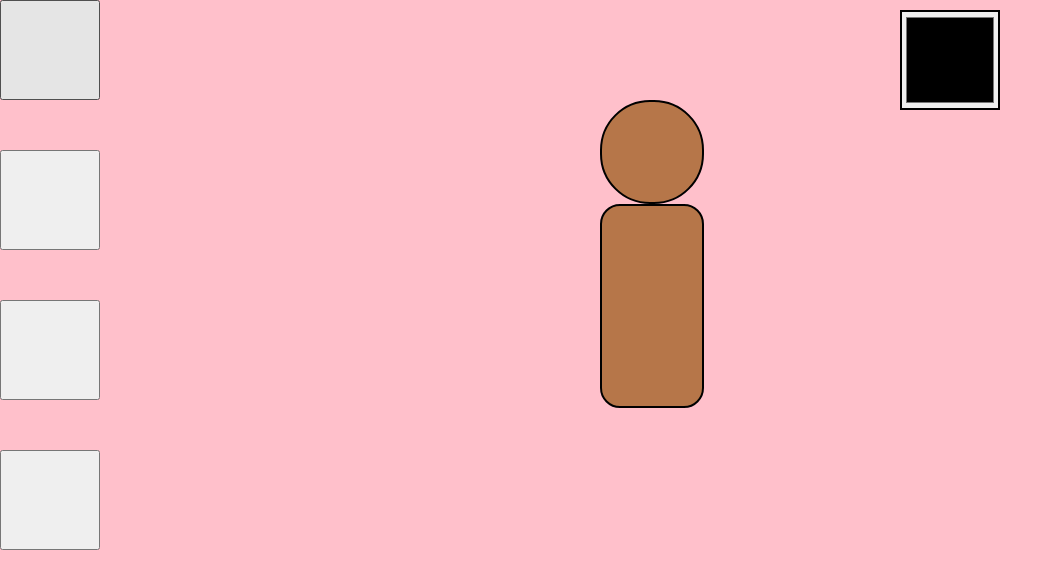
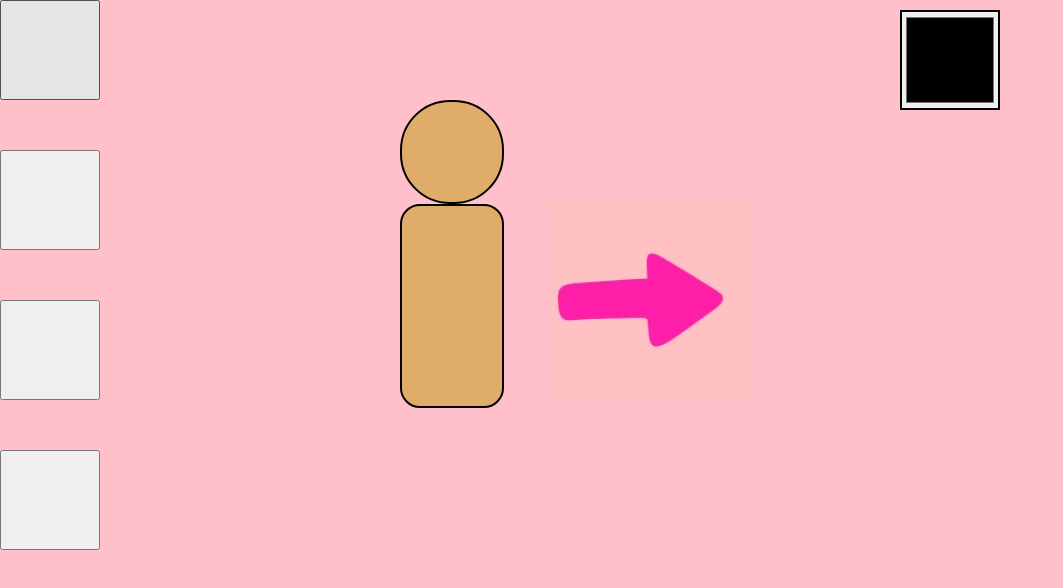
Before and after one commit to nabaafatima/dream-doll, a plain HTML site: page index.html in a window 1280 px wide. Both pictures are taken after a click on the button "Lets go!". Shown: the whole page, without its empty margins (0-1063 px from the left). Drawn offline with Linux system fonts and the light colour scheme; a web font is replaced by a local one.

```diff
--- a/index.html
+++ b/index.html
@@ -6,7 +6,9 @@
     </head>
     <body>
         <div id="main">
-
+            <button id="arrow">
+                <img src="arrow.jpg">
+            </button>
             <div id="buttons">
                 <button id="skin"></button>
                 <button id="hair"></button>
--- a/style.css
+++ b/style.css
@@ -39,17 +39,17 @@
     height: 100px;
     border-radius: 50px;
     border: 2px solid black;
-    background-color:rgb(182, 118, 73);
-    margin-left: 500px;
+    background-color:#E0AC69;
+    margin-left: 300px;
     margin-top: 100px;
 }
 #body{
     height: 200px;
     width: 100px;
     border-radius: 20px;
-    background-color: rgb(182, 118, 73);
+    background-color: #E0AC69;
     border: 2px solid black;
-    margin-left: 500px;
+    margin-left: 300px;
 }
 #buttons{
     display: flex;
@@ -66,3 +66,21 @@
     border: 2px solid black;
     top: 10px;
 }
+#arrow{
+    position: absolute;
+    top: 200px;
+    left: 550px;
+    border: none;
+    width: 200px;
+    height: 200px;
+    cursor: pointer;
+    overflow: hidden;
+    padding: 0;
+}
+#arrow img{
+    object-fit: cover;
+    display: block;
+    width: 100%;
+    height: 100%;
+    pointer-events: none;
+}
```
Also changed, not shown: arrow.jpg (added), dress1.jpg (added), dress2.jpg (added), dress3.jpg (added).
